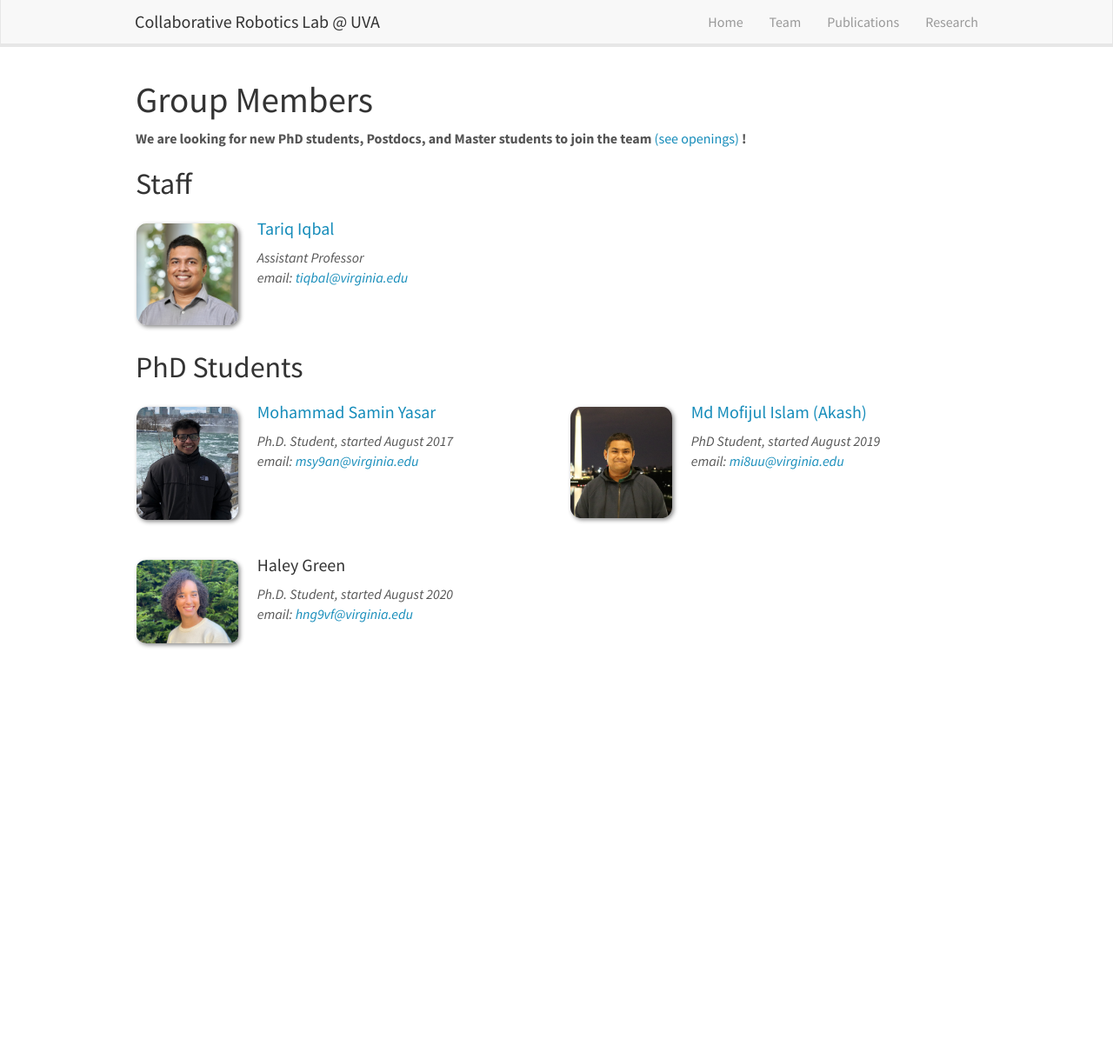
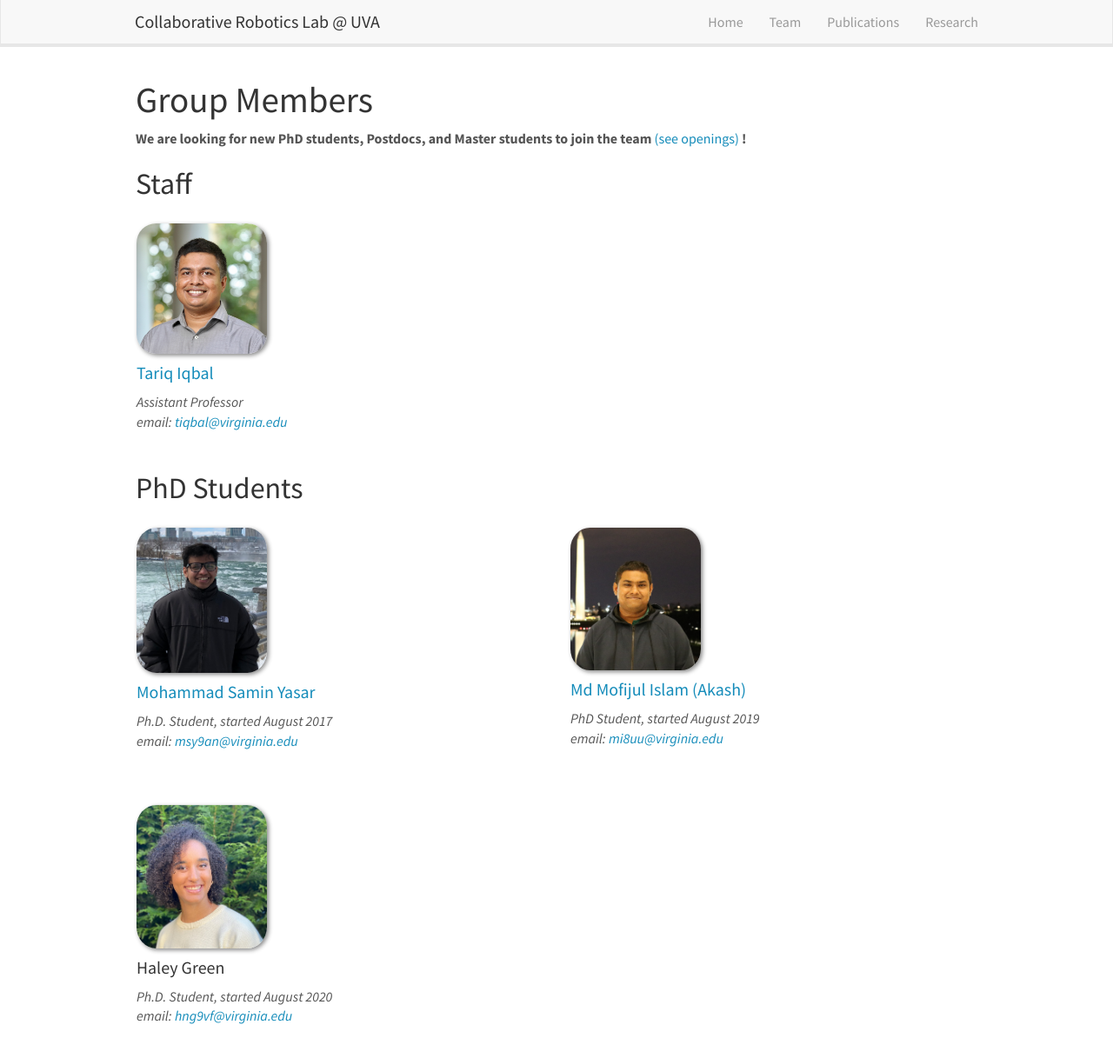
Before and after one commit to collaborative-robotics-lab-at-uva/collaborative-robotics-lab-at-uva.github.io, a Jekyll site: the page built from _pages/team.md, in a window 1280 px wide and 1226 px high. Shown: the top 1217 px of the window at 87% size. Built offline with Jekyll 4.4.1, drawn with Linux system fonts in a browser that asks for light colours.

Commit message:
resized images and changed button

```diff
--- a/_data/students.yml
+++ b/_data/students.yml
@@ -28,7 +28,7 @@
 
 
 - name: Haley Green
-  photo: haley.jpeg
+  photo: haley_cropped.jpg
   info: Ph.D. Student, started August 2020
   email: hng9vf@virginia.edu
   number_educ: 0
--- a/_pages/team.md
+++ b/_pages/team.md
@@ -27,7 +27,7 @@ Jump to [staff](#staff), [master and bachelor students](#master-and-bachelor-stu
 {% endif %}
 
 <div class="col-sm-6 clearfix">
-  <img src="{{ site.url }}{{ site.baseurl }}/images/teampic/{{ member.photo }}" class="img-responsive" width="25%" style="float: left" />
+  <img src="{{ site.url }}{{ site.baseurl }}/images/teampic/{{ member.photo }}" class="img-responsive" width="150" style="border-radius:15%" />
   <h4>{{ member.name }}</h4>
   <i>{{ member.info }}<br>email: <{{ member.email }}></i>
   <ul style="overflow: hidden">
@@ -90,7 +90,7 @@ Jump to [staff](#staff), [master and bachelor students](#master-and-bachelor-stu
 {% endif %}
 
 <div class="col-sm-6 clearfix">
-  <img src="{{ site.url }}{{ site.baseurl }}/images/teampic/{{ member.photo }}" class="img-responsive" width="25%" style="float: left" />
+  <img src="{{ site.url }}{{ site.baseurl }}/images/teampic/{{ member.photo }}" class="img-responsive" width="150" style="border-radius:15%" />
   <h4>{{ member.name }}</h4>
   <i>{{ member.info }}<br>email: <{{ member.email }}></i>
   <ul style="overflow: hidden">
@@ -210,7 +210,7 @@ Jump to [staff](#staff), [master and bachelor students](#master-and-bachelor-stu
 {% endif %}
 
 <div class="col-sm-6 clearfix">
-  <img src="{{ site.url }}{{ site.baseurl }}/images/teampic/{{ member.photo }}" class="img-responsive" width="25%" style="float: left" />
+  <img src="{{ site.url }}{{ site.baseurl }}/images/teampic/{{ member.photo }}" class="img-responsive" width="150" style="border radius:15%" />
   <h4>{{ member.name }}</h4>
   <i>{{ member.duration }} <br> Role: {{ member.info }}</i>
   <ul style="overflow: hidden">
```
Also changed, not shown: _pages/publications.md (+3 -2 lines), images/teampic/haley_cropped.jpg (added).
